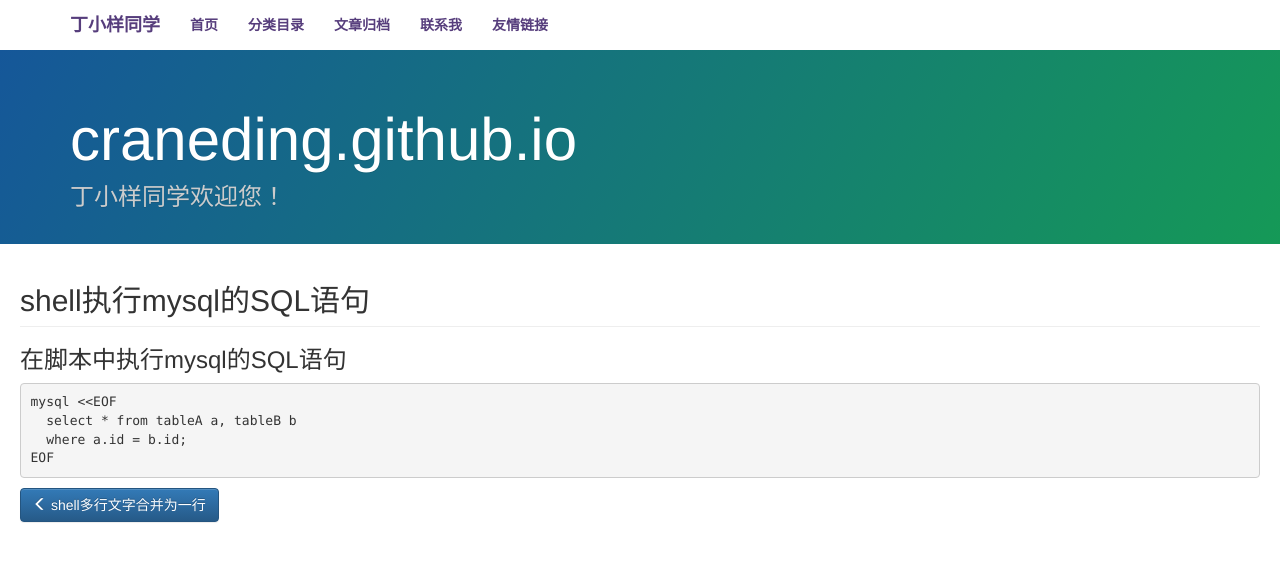
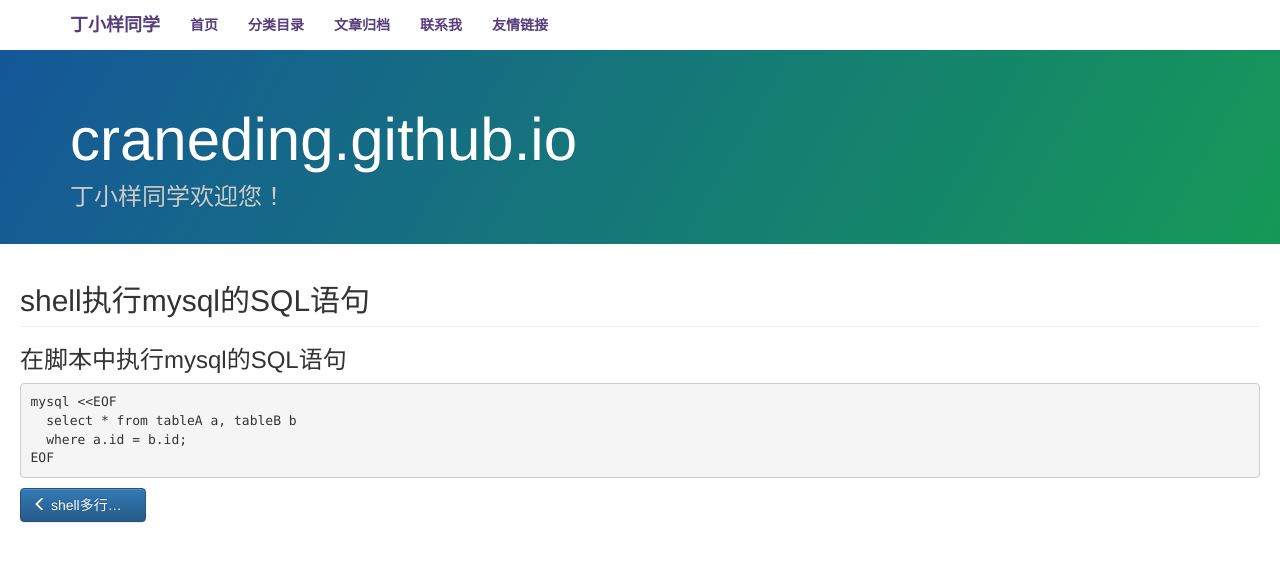
Before and after one commit to chihuan/craneding.github.io, a Jekyll site: the page built from _posts/blogs/2014-12-31-shellmysql.md, in a window 1280 px wide. Shown: the top 562 px of the page. Built offline with Jekyll 4.4.1, drawn with Linux system fonts in a browser that asks for light colours; nearby versions of some CDN libraries; comment, search, counter and statistics services are not loaded.

Commit message:
Update default.css

```diff
--- a/css/default.css
+++ b/css/default.css
@@ -133,4 +133,10 @@ ol, ul {
     font-size: 60px;
     line-height: 1;
 }
+.btn .paging {
+    display: block;
+    max-width: 100px;
+    overflow: hidden;
+    text-overflow: ellipsis;
 }
+}
```
